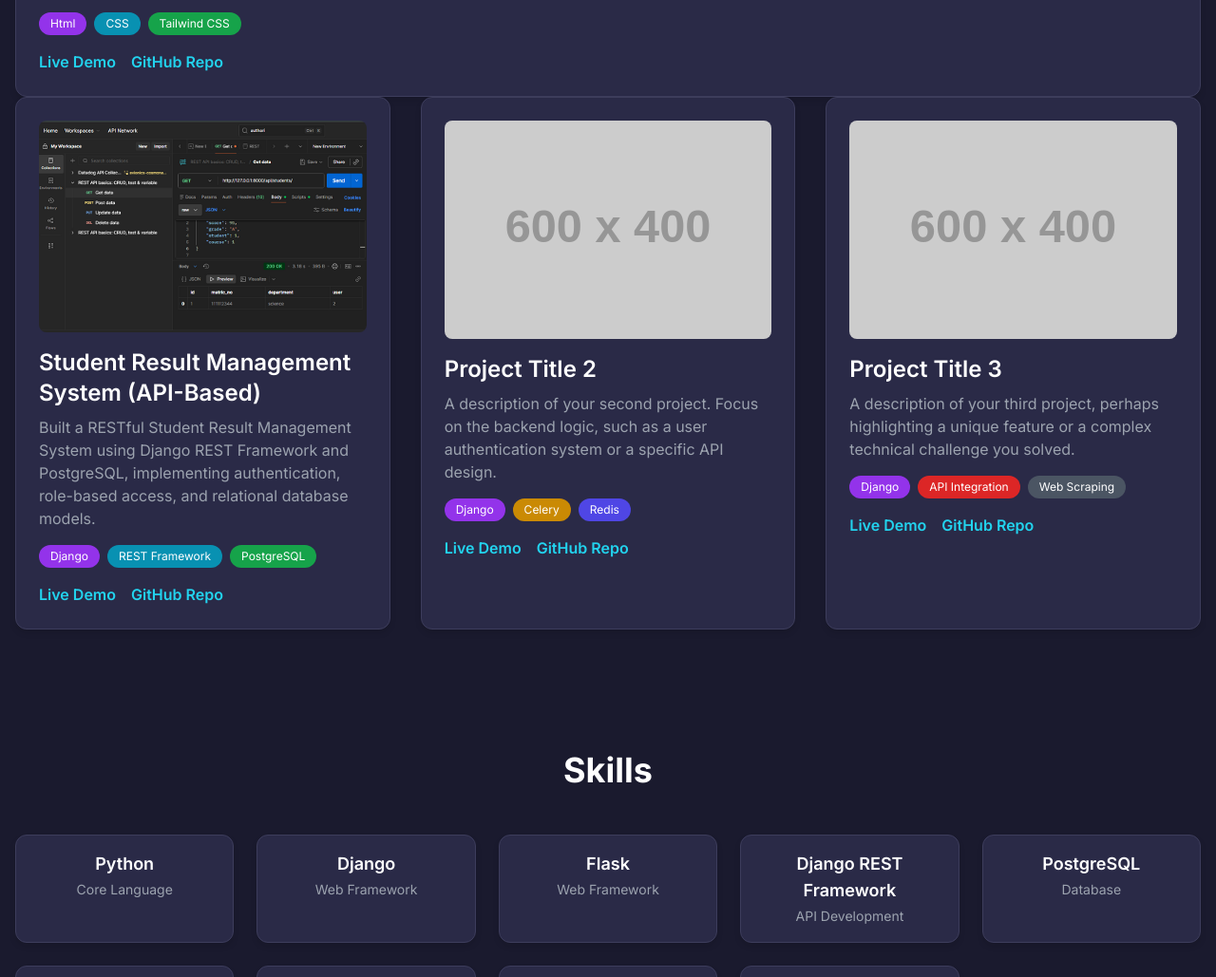
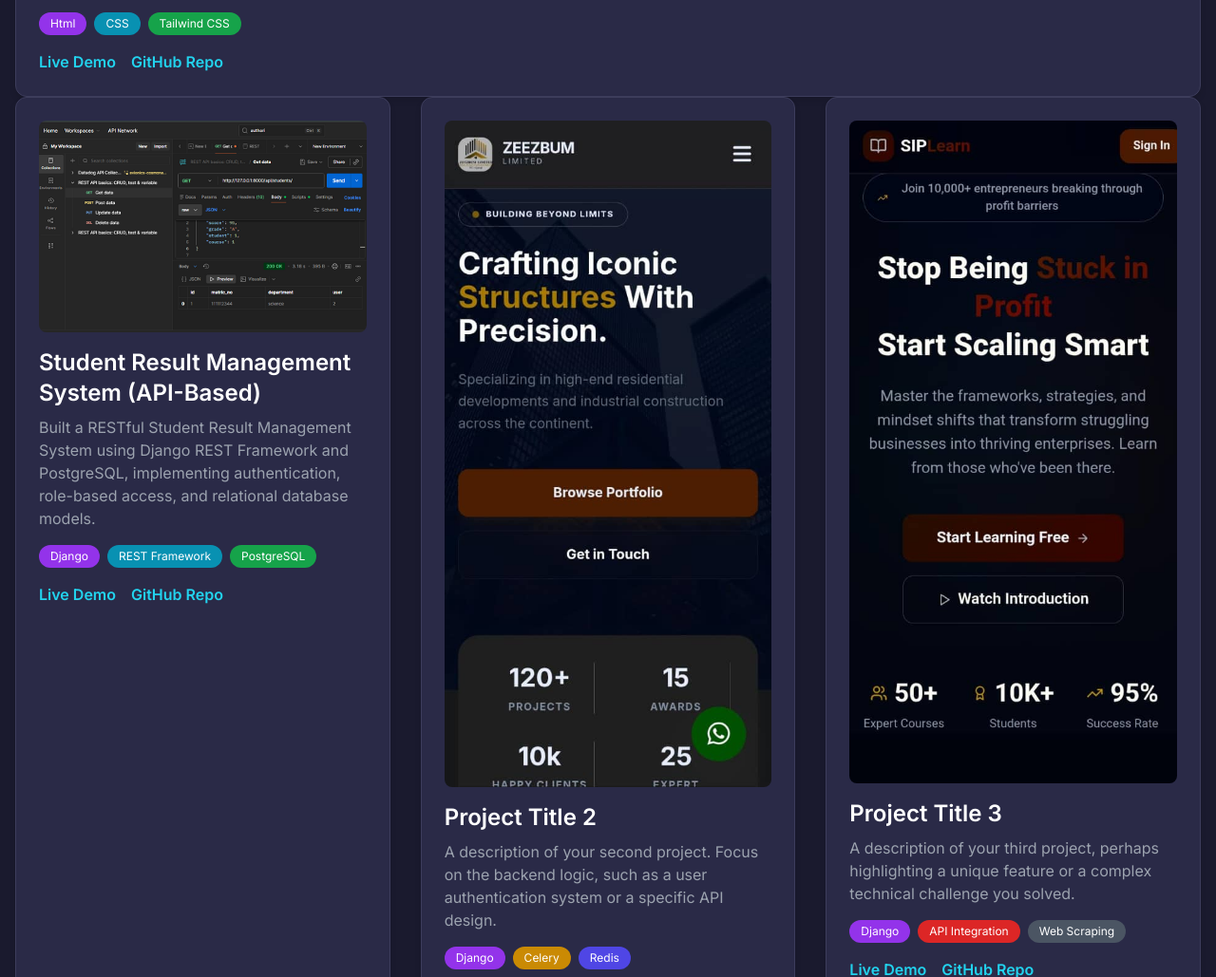
Before and after one commit to softtech2005/Boluwatife-Ebenezer, a plain HTML site: page index.htm in a window 1280 px wide. Shown: the part 904-1933 px from the top of the page at 95% size. Drawn offline with nearby package versions, Linux system fonts and the light colour scheme; placeholder pictures from the web are drawn by us.

Commit message:
pics update for project

```diff
--- a/index.htm
+++ b/index.htm
@@ -99,7 +99,7 @@
 
                 <!-- Project 2 -->
                 <div class="card p-6 rounded-xl">
-                    <img src="https://placehold.co/600x400/3d3d5c/ffffff?text=Project+2" alt="Project 2" class="rounded-lg mb-4">
+                    <img src="img/projectPic/zeezbum (1).jpeg" alt="Project 2" class="rounded-lg mb-4">
                     <h3 class="text-2xl font-semibold text-white mb-2">Project Title 2</h3>
                     <p class="text-gray-400 mb-4">A description of your second project. Focus on the backend logic, such as a user authentication system or a specific API design.</p>
                     <div class="flex flex-wrap gap-2 mb-4">
@@ -115,7 +115,7 @@
 
                 <!-- Project 3 -->
                 <div class="card p-6 rounded-xl">
-                    <img src="https://placehold.co/600x400/3d3d5c/ffffff?text=Project+3" alt="Project 3" class="rounded-lg mb-4">
+                    <img src="img/projectPic/sip.jpeg" alt="Project 3" class="rounded-lg mb-4">
                     <h3 class="text-2xl font-semibold text-white mb-2">Project Title 3</h3>
                     <p class="text-gray-400 mb-4">A description of your third project, perhaps highlighting a unique feature or a complex technical challenge you solved.</p>
                     <div class="flex flex-wrap gap-2 mb-4">
```
Also changed, not shown: img/projectPic/sip.jpeg (added), img/projectPic/zeezbum (1).jpeg (added).
